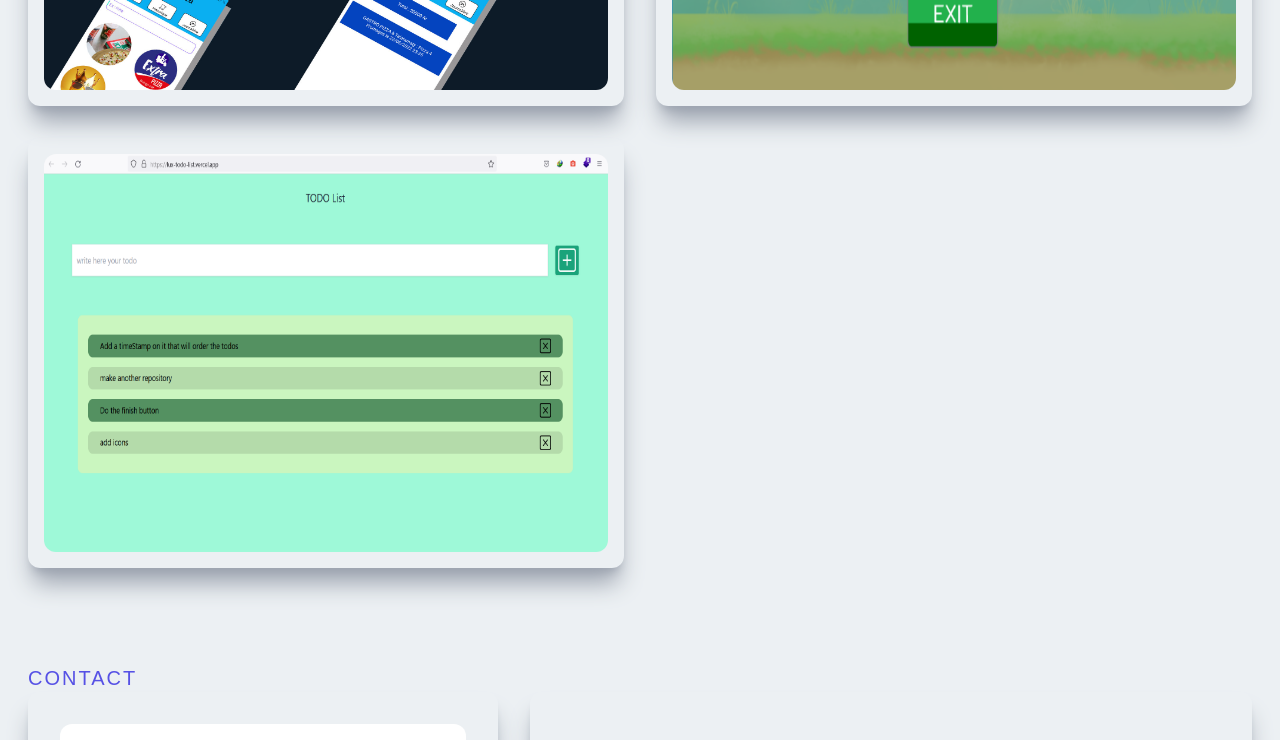
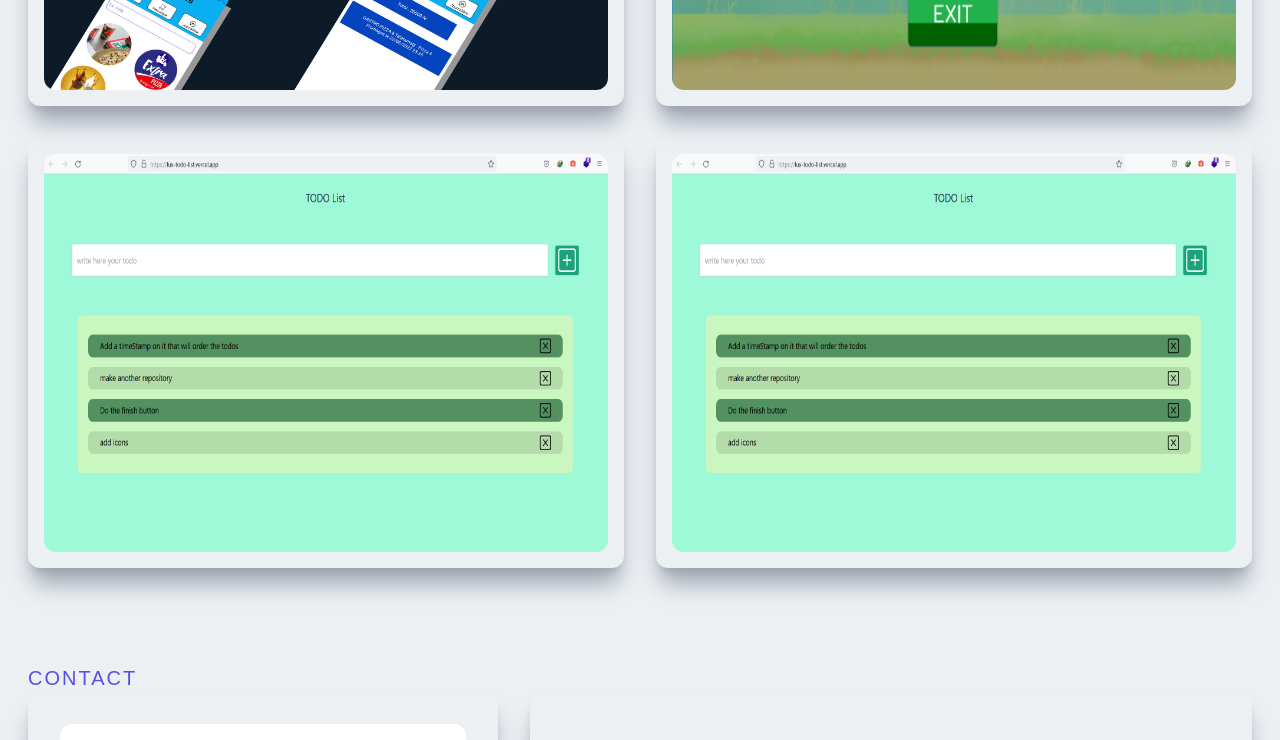
Before and after one commit to LucasAndria/Portfolio-NextJs, a Next.js app: page / in a window 1280 px wide. Shown: the part 2920-3660 px from the top of the page. Built offline with nearby package versions, Linux system fonts and the light colour scheme.

Commit message:
add the training timer

```diff
--- a/components/Projects.js
+++ b/components/Projects.js
@@ -14,6 +14,7 @@ function Projects() {
                     <ProjectItem titre='E-Gouter-Za' descri='Une application mobile qui permet de faire des commandes.' bgImg={bg_egouter} url='/projects/e-gouter' />
                     <ProjectItem titre='The rescues' descri="Un jeu platformer que l'on a créer en 24h pour la gamejam+ 2020" bgImg={bg_rescues} url='/projects/the-rescues' />
                     <ProjectItem titre='Todo List' descri="Une application web pour mémoriser les taches à accomplir" bgImg={bg_todolist} url='/projects/todo-list' />
+                    <ProjectItem titre='Training timer' descri="Une application mobile utiliser pendant un entrainement" bgImg={bg_todolist} url='/projects/training-timer' />
                 </div>
             </div>
         </div>
```
